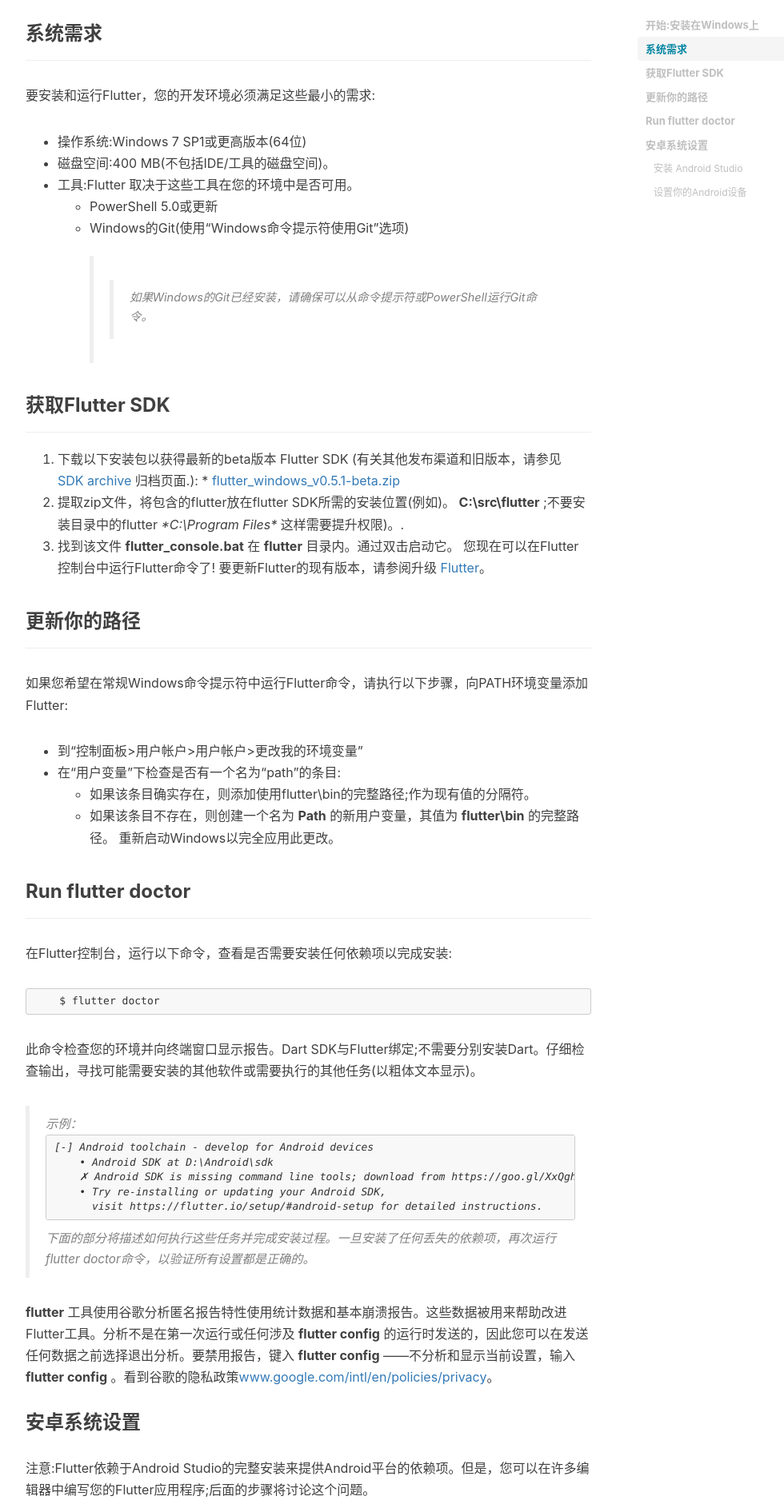
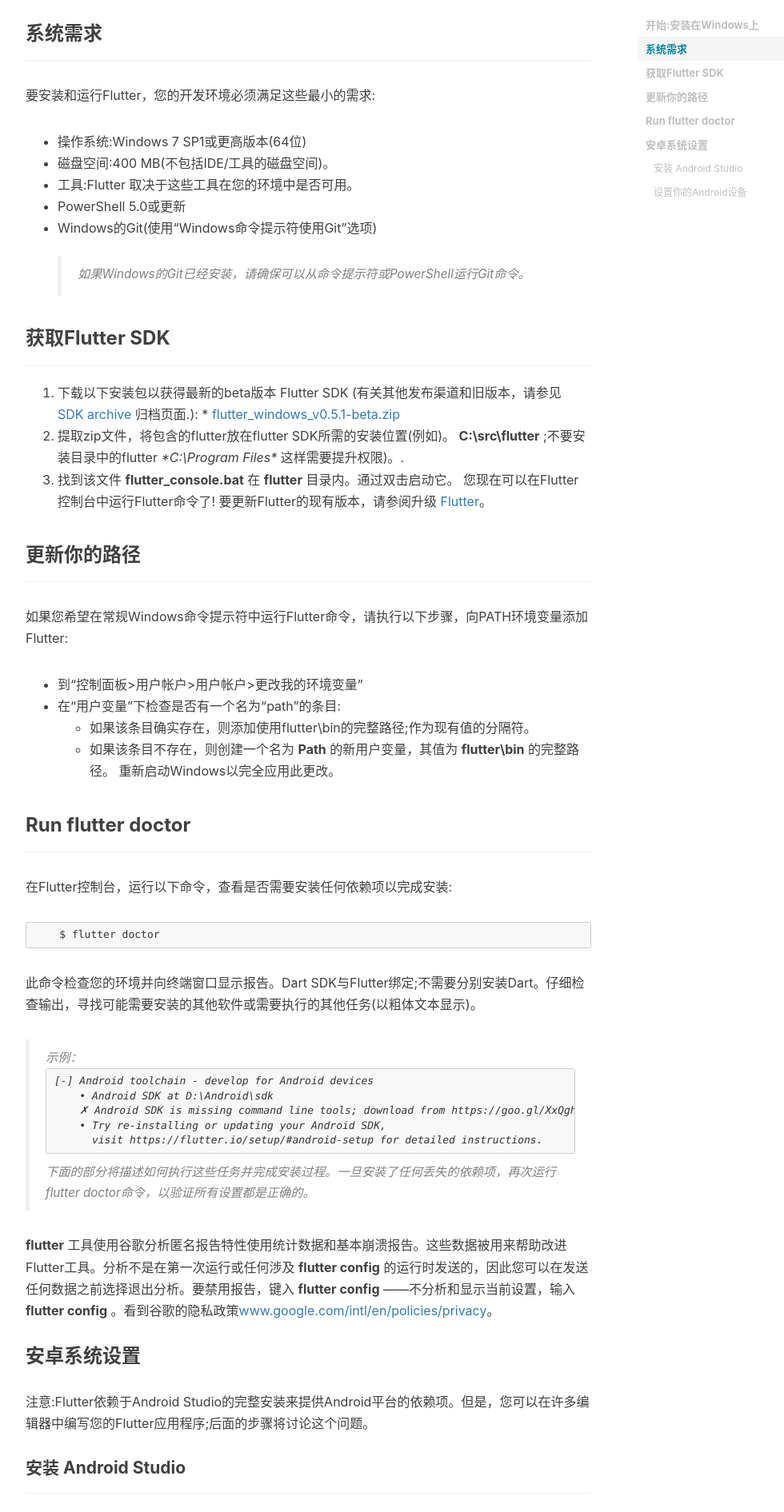
Before and after one commit to lintingjie/csjiabin.github.io, a Jekyll site: the page built from _posts/2018-06-29-Flutter-安装windows.md, in a window 1280 px wide. Shown: the part 667-2558 px from the top of the page at 80% size, without its empty margins (233-1213 px from the left). Built offline with Jekyll 4.4.1, drawn with Linux system fonts in a browser that asks for light colours; nearby versions of some CDN libraries; comment, search, counter and statistics services are not loaded.

```diff
--- a/_posts/2018-06-29-Flutter-安装windows.md
+++ b/_posts/2018-06-29-Flutter-安装windows.md
@@ -17,12 +17,12 @@ tags:
 ### 系统需求
 ---
 要安装和运行Flutter，您的开发环境必须满足这些最小的需求:
-  * 操作系统:Windows 7 SP1或更高版本(64位)
-  * 磁盘空间:400 MB(不包括IDE/工具的磁盘空间)。
-  * 工具:Flutter 取决于这些工具在您的环境中是否可用。
-    * PowerShell 5.0或更新
-    * Windows的Git(使用“Windows命令提示符使用Git”选项)
-    >>如果Windows的Git已经安装，请确保可以从命令提示符或PowerShell运行Git命令。
+ * 操作系统:Windows 7 SP1或更高版本(64位)
+ * 磁盘空间:400 MB(不包括IDE/工具的磁盘空间)。
+ * 工具:Flutter 取决于这些工具在您的环境中是否可用。
+  * PowerShell 5.0或更新
+  * Windows的Git(使用“Windows命令提示符使用Git”选项)
+  >如果Windows的Git已经安装，请确保可以从命令提示符或PowerShell运行Git命令。
 
 ### 获取Flutter SDK
 ---
```
